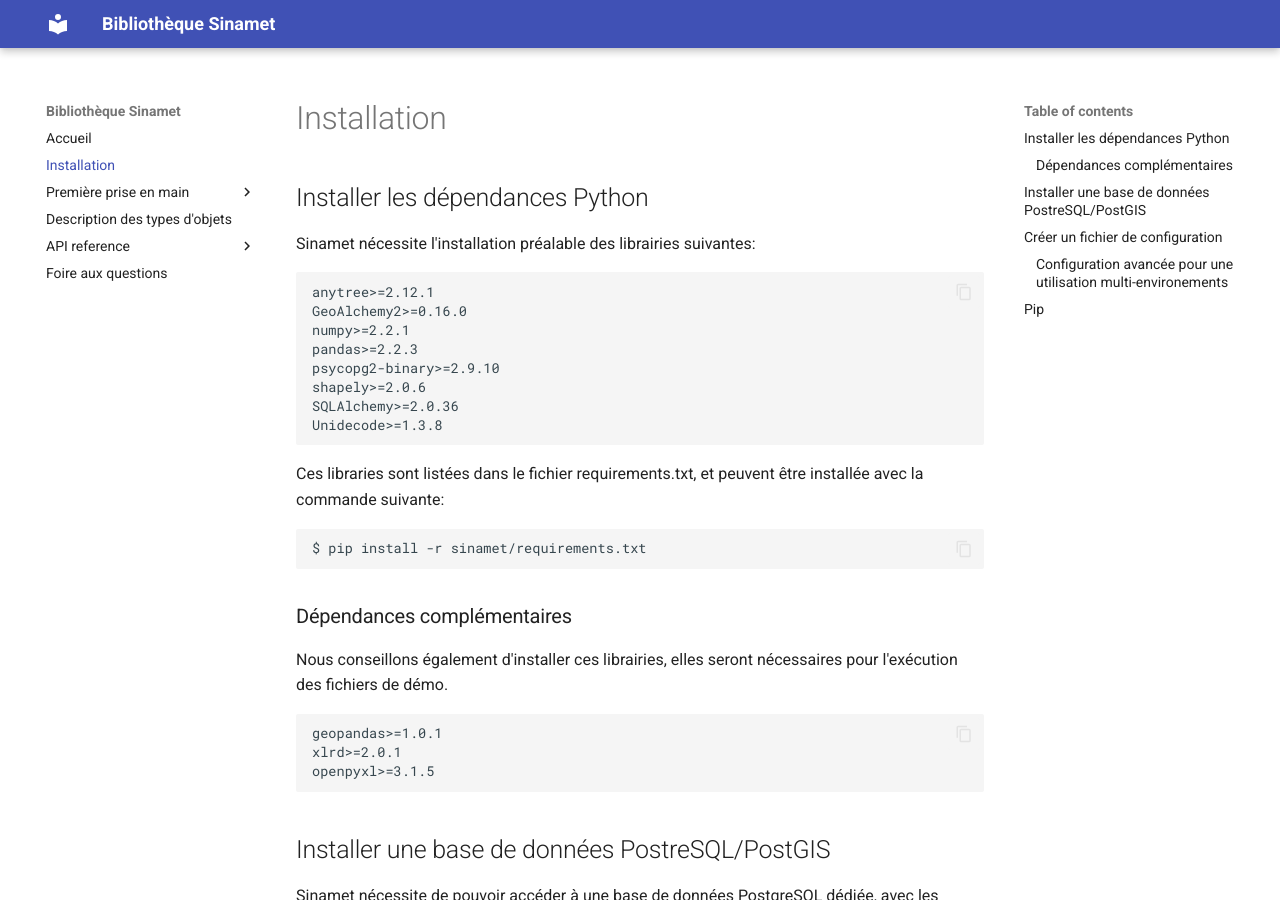
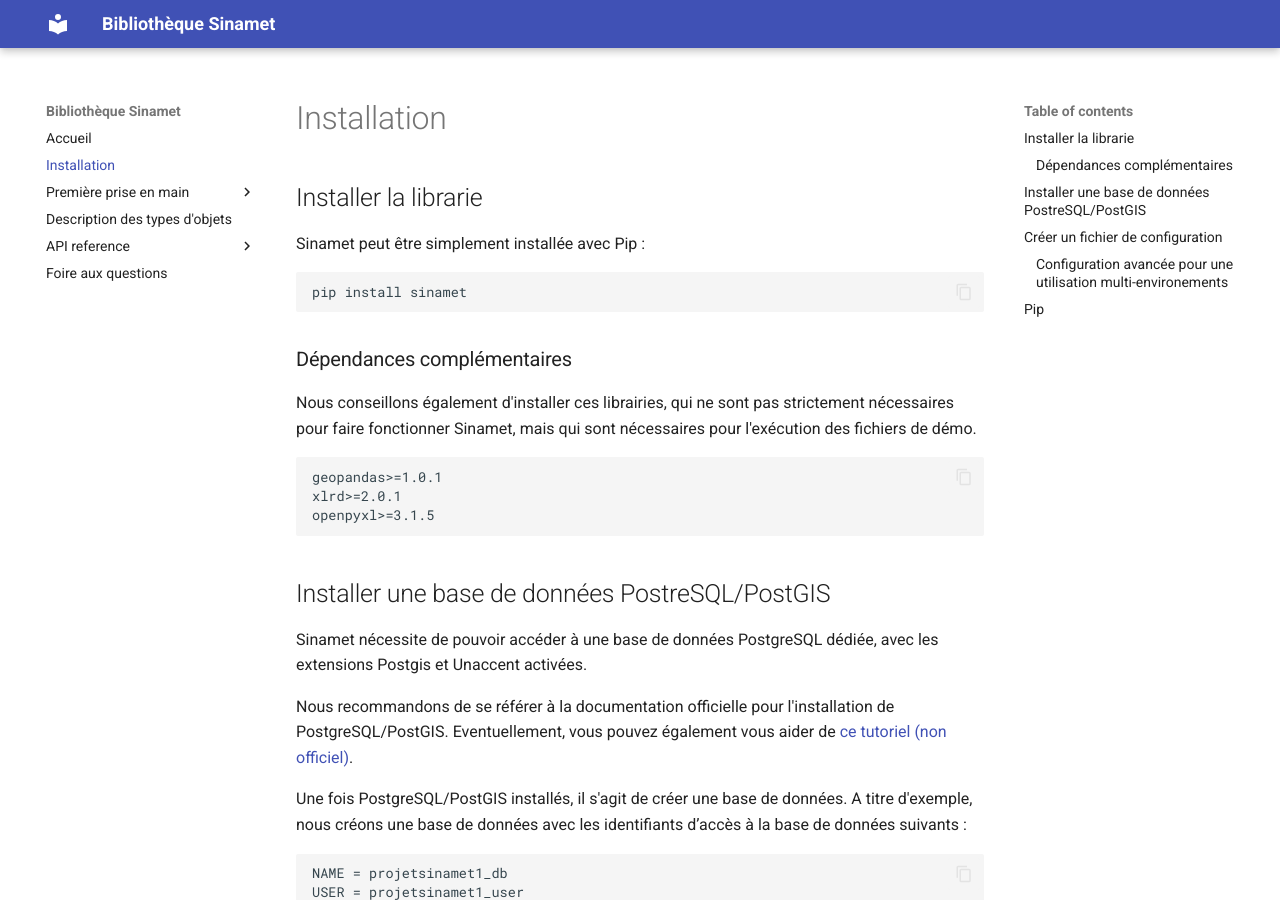
Before and after one commit to dynartIO/sinamet, an MkDocs documentation site: the page built from docs/installation.md, in a window 1280 px wide and 900 px high. Built offline with MkDocs 1.6.1 and Material for MkDocs 9.7.7, drawn with Linux system fonts in a browser that asks for light colours.

Commit message:
Iteration documentation

```diff
--- a/docs/installation.md
+++ b/docs/installation.md
@@ -1,27 +1,15 @@
 # Installation
 
-## Installer les dépendances Python
+## Installer la librarie
 
-Sinamet nécessite l'installation préalable des librairies suivantes:
+Sinamet peut être simplement installée avec Pip :
 
-    anytree>=2.12.1
-    GeoAlchemy2>=0.16.0
-    numpy>=2.2.1
-    pandas>=2.2.3
-    psycopg2-binary>=2.9.10
-    shapely>=2.0.6
-    SQLAlchemy>=2.0.36
-    Unidecode>=1.3.8
-
-Ces libraries sont listées dans le fichier requirements.txt,
-et peuvent être installée avec la commande suivante:
-
-    $ pip install -r sinamet/requirements.txt
+    pip install sinamet
 
 ### Dépendances complémentaires
 
-Nous conseillons également d'installer ces librairies, elles seront
-nécessaires pour l'exécution des fichiers de démo.
+Nous conseillons également d'installer ces librairies, qui ne sont pas strictement nécessaires pour faire
+fonctionner Sinamet, mais qui sont nécessaires pour l'exécution des fichiers de démo.
 
     geopandas>=1.0.1
     xlrd>=2.0.1
```
Also changed, not shown: docs/devtools/index.md (+14 -0 lines), docs/index.md (+7 -7 lines), docs/quickstart/firstmodel.md (+1 -1 lines), docs/quickstart/moduleimport.md (+2 -2 lines).
